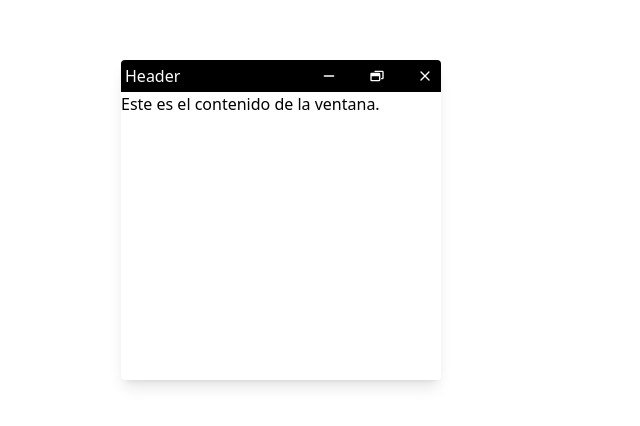
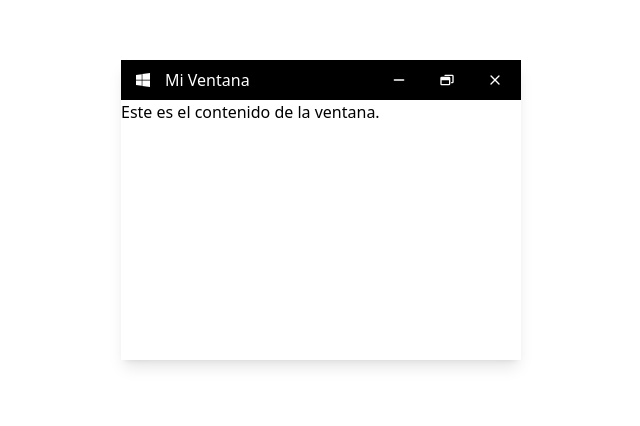
Before and after one commit to sergitejada/web-windows, a React (Vite) app: page / in a window 1280 px wide. Shown: the part 240-666 px from the top of the page, without its empty margins (179-819 px from the left). Built offline with nearby package versions, Linux system fonts and the light colour scheme.

Commit message:
refactor: Update Window component to use TypeScript interfaces and provide initial props

```diff
--- a/src/components/Window.tsx
+++ b/src/components/Window.tsx
@@ -1,19 +1,48 @@
 import { useState, useEffect, useCallback } from "react";
 import "./window.css";
 
-export default function Window() {
-  const [width, setWidth] = useState(320);
-  const [height, setHeight] = useState(320);
-  const [posicion, setPosicion] = useState({ top: 300, left: 300 });
-  const [minimizedPosition, setMinimizedPosition] = useState({
-    left: 0,
-    bottom: 0,
-  });
+interface Position {
+  top: number;
+  left: number;
+  bottom: number;
+  right: number;
+}
+
+interface WindowProps {
+  initialWidth?: number;
+  initialheight?: number;
+  initialPosition?: Position;
+  initialMinimizedPosition?: Position;
+  icon?: React.ReactNode;
+  title: string;
+}
+
+const DEFAULT_WINDOW_STATE = {
+  width: 320,
+  height: 320,
+  position: { top: 300, left: 300, bottom: 0, right: 0 },
+  minimizedPosition: { left: 0, bottom: 10, right: 0, top: 0 },
+};
+
+export default function Window({
+  initialWidth = DEFAULT_WINDOW_STATE.width,
+  initialheight = DEFAULT_WINDOW_STATE.height,
+  initialPosition = DEFAULT_WINDOW_STATE.position,
+  initialMinimizedPosition = DEFAULT_WINDOW_STATE.minimizedPosition,
+  icon,
+  title,
+}: WindowProps) {
+  const [width, setWidth] = useState<number>(initialWidth);
+  const [height, setHeight] = useState<number>(initialheight);
+  const [posicion, setPosicion] = useState<Position>(initialPosition);
+  const [minimizedPosition, setMinimizedPosition] = useState<Position>(
+    initialMinimizedPosition
+  );
 
   const [dragging, setDragging] = useState(false);
   const [resizing, setResizing] = useState(null);
   const [offset, setOffset] = useState({ x: 0, y: 0 });
-  const [preview, setPreview] = useState(null); // null, 'left', or 'right'
+  const [preview, setPreview] = useState(null);
   const [isMaximized, setIsMaximized] = useState(false);
   const [isMinimized, setIsMinimized] = useState(false);
   const [previousState, setPreviousState] = useState(null);
@@ -178,6 +207,8 @@ export default function Window() {
       setPosicion({
         left: minimizedPosition.left,
         top: window.innerHeight - minimizedPosition.bottom - 30,
+        right: 0,
+        bottom: 0,
       });
     }
   }, [isMinimized, minimizedPosition]);
@@ -218,22 +249,22 @@ export default function Window() {
         />
       )}
       <div
-        className={`window shadow-lg rounded ${isMinimized ? "minimized" : ""}`}
+        className={`window shadow-lg ${isMinimized ? "minimized" : ""}`}
         style={{
           top: `${posicion.top}px`,
           left: `${posicion.left}px`,
           position: "absolute",
           opacity: dragging ? 0.7 : 1,
           transition: "opacity 0.2s",
-          width: `${width}px`,
-          height: `${height}px`,
-          overflow: isMinimized ? "hidden" : "visible",
+          width: isMinimized ? (icon ? "50px" : "200px") : `${width}px`,
+          height: isMinimized ? "40px" : `${height}px`,
+          overflow: "visible",
           cursor: isMinimized ? "default" : "auto",
         }}
         onClick={isMinimized ? handleMinimize : undefined}
       >
         <div
-          className="bg-black cursor-move rounded-t flex items-center justify-between"
+          className="bg-black cursor-move flex items-center justify-between"
           onMouseDown={onMouseDown}
           style={{
             cursor: isMinimized ? "pointer" : "move",
@@ -241,9 +272,28 @@ export default function Window() {
             WebkitUserSelect: "none", // Para navegadores basados en WebKit
             MozUserSelect: "none", // Para Firefox
             msUserSelect: "none", // Para IE/Edge
+            height: "40px", // Header más grande
+            padding: "0 10px",
+            width: "100%",
           }}
         >
-          <span className="p-1 text-white">Header</span>
+          <div className="flex items-center h-full">
+            {icon && (
+              <div
+                className="text-white flex items-center justify-center"
+                style={{
+                  width: isMinimized ? "30px" : "24px",
+                  height: isMinimized ? "30px" : "24px",
+                  marginRight: isMinimized ? "0" : "10px",
+                }}
+              >
+                {icon}
+              </div>
+            )}
+            {(!isMinimized || !icon) && (
+              <span className="text-white">{title}</span>
+            )}
+          </div>
           {!isMinimized && (
             <div className="flex gap-4 cursor-auto h-full items-center">
               <svg
```
